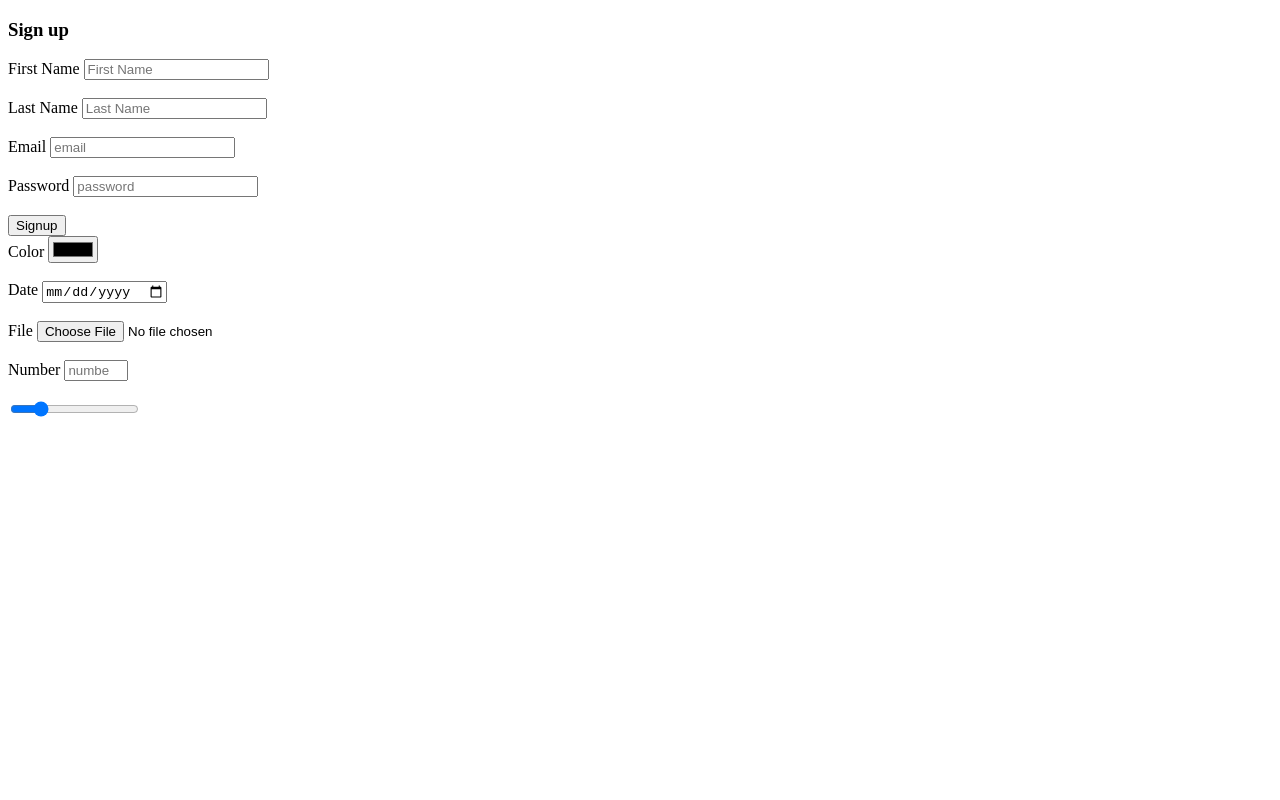
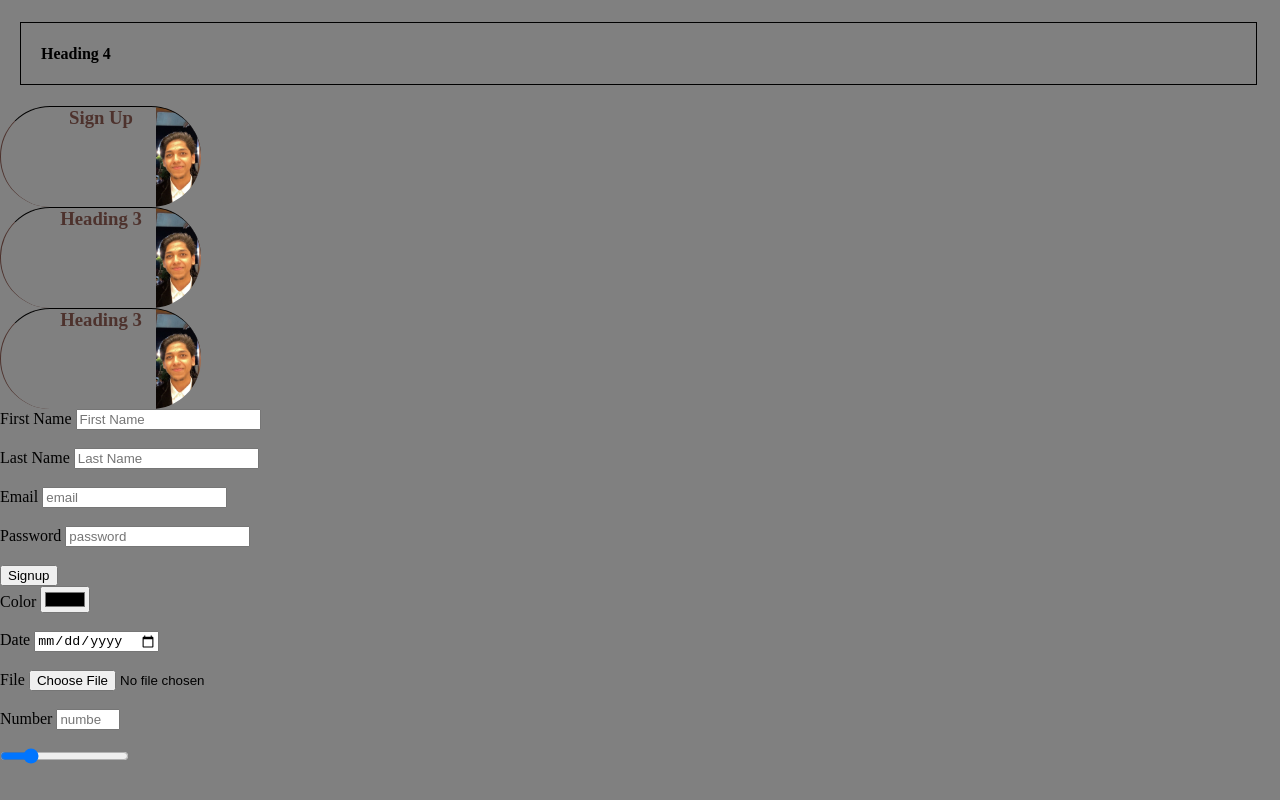
Before and after one commit to samAd0san/cgc-frontend, a plain HTML site: page forms.html in a window 1280 px wide. Drawn offline with Linux system fonts and the light colour scheme.

Commit message:
CSS Day1

```diff
--- a/forms.html
+++ b/forms.html
@@ -4,10 +4,15 @@
     <meta charset="UTF-8">
     <meta name="viewport" content="width=device-width, initial-scale=1.0">
     <title>Sign Up</title>
+    <link rel="stylesheet" href="style.css"/>
 </head>
 <body>
     <form>
-        <h3>Sign up</h3>
+        <h4 class="heading">Heading 4</h4>
+        <h3 class="form-name">Sign Up</h3>
+        <h3 class="form-name">Heading 3</h3>
+        <h3 class="form-name">Heading 3</h3>
+
         <div>
             <label>First Name</label>
             <input type="text" placeholder="First Name">
--- /dev/null
+++ b/style.css
@@ -0,0 +1,52 @@
+*{
+    margin: 0;
+}
+
+body{
+    background-color: grey;
+}
+
+/* colors
+1. named color
+2. rgb
+3. hex
+*/
+
+.form-name{
+    /* color: green */
+    color: rgb(77, 50, 45);
+    /* background-color: #305123; */
+    background-image: url(media/sam.jpg);
+    background-size:contain;
+
+    background-repeat: no-repeat;
+    background-position: right;
+
+    text-align: center;
+
+    /* border: 1px solid black */
+    border-top: 1px solid black;
+    border-left: 1px solid;
+
+    width: 200px;
+    height: 100px;
+
+    border-radius: 50px;
+}
+
+.heading{
+    border: 1px solid black;
+
+    /* margin-top: 22px;
+    margin-right: 23px;
+    margin-bottom: 21px;
+    margin-left: 20px; */
+
+    /* Goes Clock-Wise */
+    /* top right bottom left */
+    margin: 22px 23px 21px 20px; /* This is the Outer Boundary*/
+
+    /* Same goes for padding */
+    /* top right bottom left */
+    padding: 22px 23px 21px 20px; /* This is the inner Boundary*/
+}
```
Also changed, not shown: website.html (+4 -5 lines), 1 other file.
